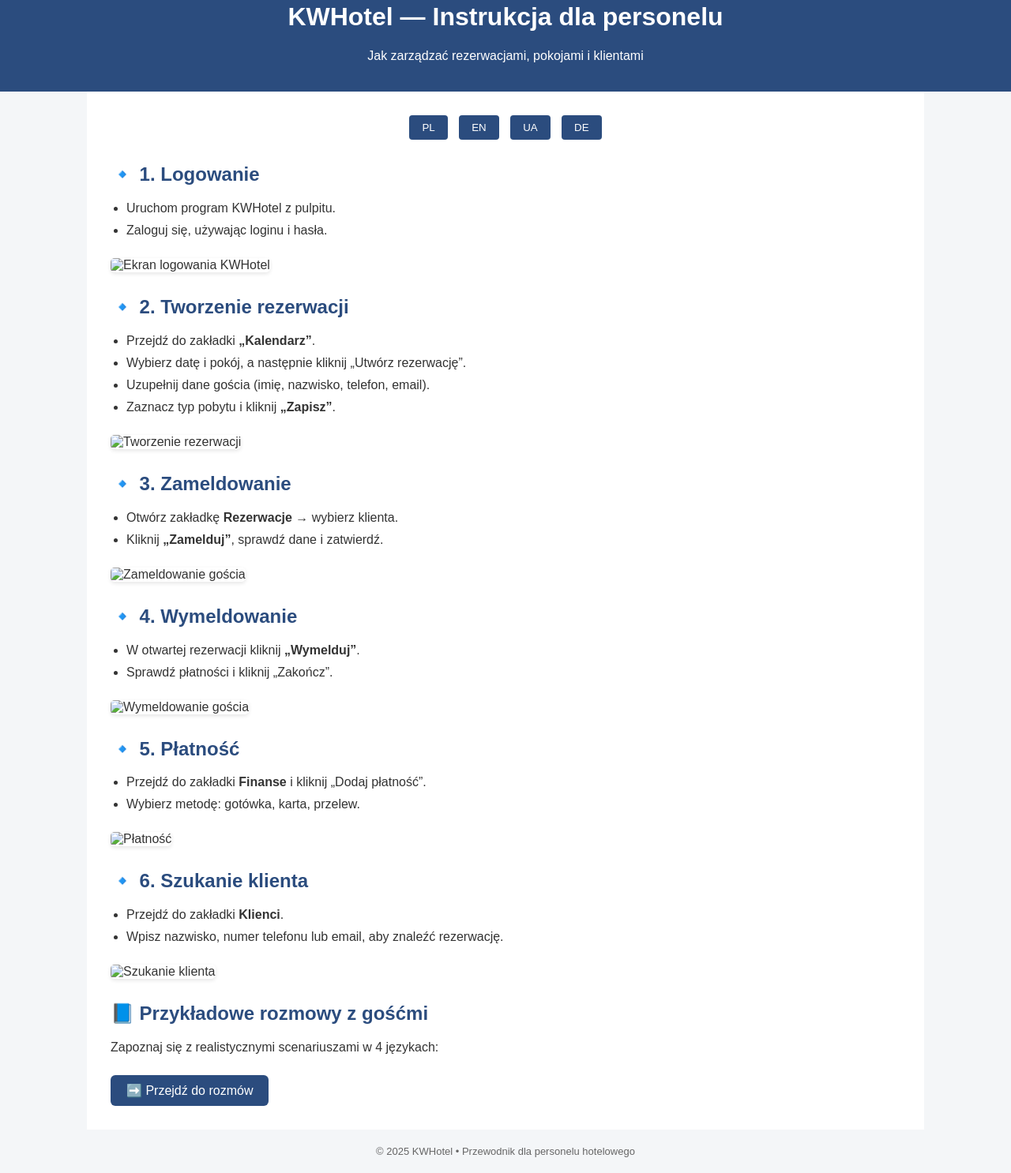
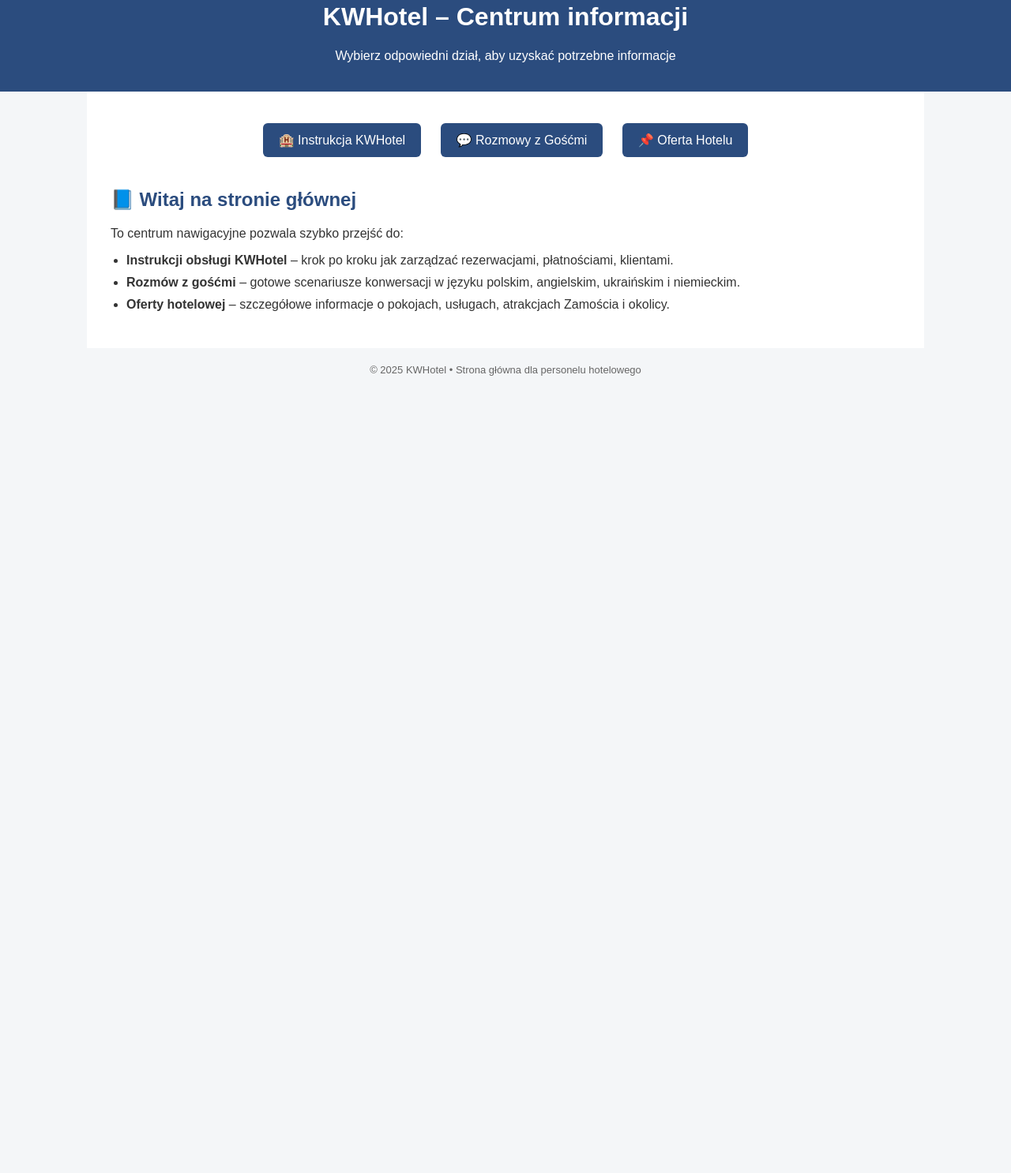
Before and after one commit to Djager-web/djager-web.github.io, a plain HTML site: page index.html in a window 1280 px wide. Shown: the part 38-1524 px from the top of the page at 79% size. After the commit the page ends 800 px from the top, so only its background shows below. Drawn offline with Linux system fonts and the light colour scheme.

Commit message:
Update index.html

```diff
--- a/index.html
+++ b/index.html
@@ -1,8 +1,8 @@
 <!DOCTYPE html>
 <html lang="pl">
 <head>
-  <meta charset="UTF-8" />
-  <meta name="viewport" content="width=device-width, initial-scale=1.0"/>
+  <meta charset="UTF-8">
+  <meta name="viewport" content="width=device-width, initial-scale=1.0">
   <title>KWHotel – Przewodnik</title>
   <style>
     body {
@@ -45,27 +45,19 @@
       color: #666;
       padding: 20px;
     }
-    .language-buttons {
+    .nav-buttons {
       text-align: center;
-      margin-bottom: 20px;
+      margin-bottom: 30px;
     }
-    .language-buttons button {
+    .nav-buttons a button {
       background-color: #2b4c7e;
       color: white;
       border: none;
-      padding: 8px 16px;
-      margin: 0 5px;
-      border-radius: 4px;
+      padding: 12px 20px;
+      margin: 10px;
+      border-radius: 6px;
       cursor: pointer;
-    }
-    .conversation-link {
-      display: inline-block;
-      background: #2b4c7e;
-      color: white;
-      padding: 10px 20px;
-      border-radius: 6px;
-      text-decoration: none;
-      margin-top: 10px;
+      font-size: 16px;
     }
     @media (max-width: 600px) {
       main {
@@ -77,85 +69,30 @@
 <body>
 
 <header>
-  <h1>KWHotel — Instrukcja dla personelu</h1>
-  <p>Jak zarządzać rezerwacjami, pokojami i klientami</p>
+  <h1>KWHotel – Centrum informacji</h1>
+  <p>Wybierz odpowiedni dział, aby uzyskać potrzebne informacje</p>
 </header>
 
 <main>
-
-  <div class="language-buttons">
-    <button disabled>PL</button>
-    <button onclick="window.location.href='guide_en.html'">EN</button>
-    <button onclick="window.location.href='guide_ua.html'">UA</button>
-    <button onclick="window.location.href='guide_de.html'">DE</button>
+  <div class="nav-buttons">
+    <a href="index.html"><button>🏨 Instrukcja KWHotel</button></a>
+    <a href="conversations.html"><button>💬 Rozmowy z Gośćmi</button></a>
+    <a href="hotel_options_page.html"><button>📌 Oferta Hotelu</button></a>
   </div>
 
   <section>
-    <h2>🔹 1. Logowanie</h2>
+    <h2>📘 Witaj na stronie głównej</h2>
+    <p>To centrum nawigacyjne pozwala szybko przejść do:</p>
     <ul>
-      <li>Uruchom program KWHotel z pulpitu.</li>
-      <li>Zaloguj się, używając loginu i hasła.</li>
+      <li><strong>Instrukcji obsługi KWHotel</strong> – krok po kroku jak zarządzać rezerwacjami, płatnościami, klientami.</li>
+      <li><strong>Rozmów z gośćmi</strong> – gotowe scenariusze konwersacji w języku polskim, angielskim, ukraińskim i niemieckim.</li>
+      <li><strong>Oferty hotelowej</strong> – szczegółowe informacje o pokojach, usługach, atrakcjach Zamościa i okolicy.</li>
     </ul>
-    <img src="login.png" alt="Ekran logowania KWHotel">
   </section>
-
-  <section>
-    <h2>🔹 2. Tworzenie rezerwacji</h2>
-    <ul>
-      <li>Przejdź do zakładki <strong>„Kalendarz”</strong>.</li>
-      <li>Wybierz datę i pokój, a następnie kliknij „Utwórz rezerwację”.</li>
-      <li>Uzupełnij dane gościa (imię, nazwisko, telefon, email).</li>
-      <li>Zaznacz typ pobytu i kliknij <strong>„Zapisz”</strong>.</li>
-    </ul>
-    <img src="create_booking.png" alt="Tworzenie rezerwacji">
-  </section>
-
-  <section>
-    <h2>🔹 3. Zameldowanie</h2>
-    <ul>
-      <li>Otwórz zakładkę <strong>Rezerwacje</strong> → wybierz klienta.</li>
-      <li>Kliknij <strong>„Zamelduj”</strong>, sprawdź dane i zatwierdź.</li>
-    </ul>
-    <img src="check_in.png" alt="Zameldowanie gościa">
-  </section>
-
-  <section>
-    <h2>🔹 4. Wymeldowanie</h2>
-    <ul>
-      <li>W otwartej rezerwacji kliknij <strong>„Wymelduj”</strong>.</li>
-      <li>Sprawdź płatności i kliknij „Zakończ”.</li>
-    </ul>
-    <img src="check_out.png" alt="Wymeldowanie gościa">
-  </section>
-
-  <section>
-    <h2>🔹 5. Płatność</h2>
-    <ul>
-      <li>Przejdź do zakładki <strong>Finanse</strong> i kliknij „Dodaj płatność”.</li>
-      <li>Wybierz metodę: gotówka, karta, przelew.</li>
-    </ul>
-    <img src="payment.png" alt="Płatność">
-  </section>
-
-  <section>
-    <h2>🔹 6. Szukanie klienta</h2>
-    <ul>
-      <li>Przejdź do zakładki <strong>Klienci</strong>.</li>
-      <li>Wpisz nazwisko, numer telefonu lub email, aby znaleźć rezerwację.</li>
-    </ul>
-    <img src="search_customer.png" alt="Szukanie klienta">
-  </section>
-
-  <section>
-    <h2>📘 Przykładowe rozmowy z gośćmi</h2>
-    <p>Zapoznaj się z realistycznymi scenariuszami w 4 językach:</p>
-    <a class="conversation-link" href="conversations.html">➡️ Przejdź do rozmów</a>
-  </section>
-
 </main>
 
 <footer>
-  © 2025 KWHotel • Przewodnik dla personelu hotelowego
+  © 2025 KWHotel • Strona główna dla personelu hotelowego
 </footer>
 
 </body>
```
